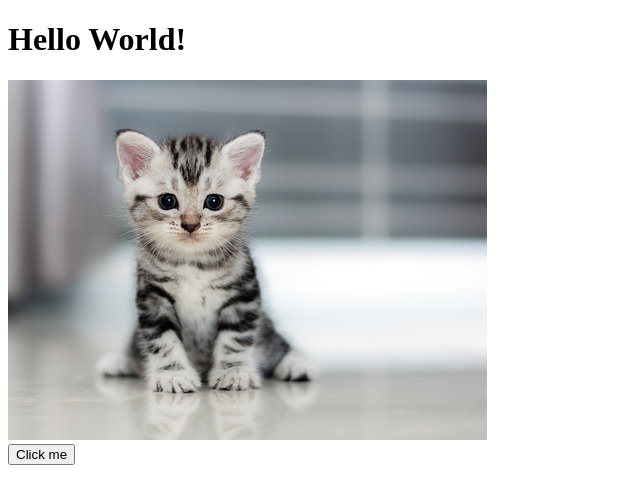
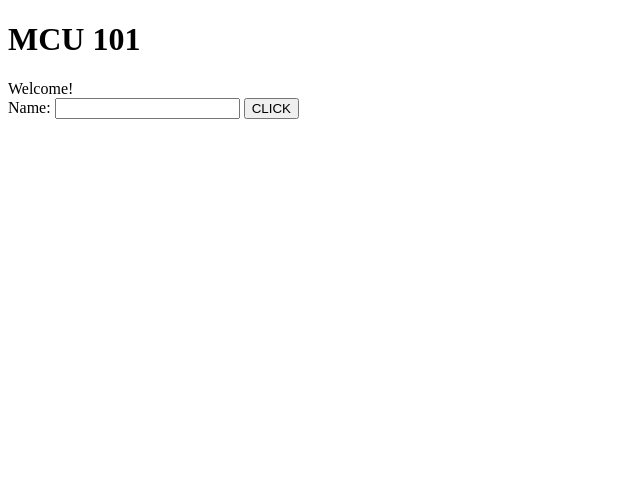
Before and after one commit to CSUC-CS-Camp-2025/CS-Camp-25-Melanie-Carrillo, a plain HTML site: page index.html in a window 1280 px wide. Shown: the whole page, without its empty margins (0-640 px from the left). Drawn offline with nearby package versions, Linux system fonts and the light colour scheme.

Commit message:
added title and welcome with name

```diff
--- a/index.html
+++ b/index.html
@@ -6,14 +6,20 @@
     <script src="https://code.jquery.com/jquery-3.7.1.min.js" integrity="sha256-/JqT3SQfawRcv/BIHPThkBvs0OEvtFFmqPF/lYI/Cxo=" crossorigin="anonymous"></script>
     <script src="/js/main.js"></script>
     <link rel="stylesheet" href="/css/style.css">
-    <title>My Webpage</title>
+    <title>Intro to Marvel</title>
 </head>
 <body>
     <!-- Your content goes here -->
-    <h1>Hello World!</h1>
-    <div id="kitty">
-        <img src="images/kitten.jpg" alt="This is a kitten.">
-        <button id="btn">Click me</button>
-    </div>
+    <h1>MCU 101</h1>
+
+
+    <header id ="h"> Welcome! </header>
+    <form>
+            <label for="name">Name:</label>
+            <input type="text" id="name" name="name">
+            <button id ="click" class = "redclass">CLICK</button>
+        </form>
+    <script src="script.js"></script>
+    <p></p>
 </body>
 </html>
--- /dev/null
+++ b/script.js
@@ -0,0 +1,11 @@
+const txtBox = document.getElementById("name");
+
+let name = "";
+const header = document.getElementById("h");
+
+document.getElementById("click").addEventListener("click",()=>
+{
+    event.preventDefault();
+    name = txtBox.value;
+    header.textContent = "Welcome, " + name + "!";
+});
```
